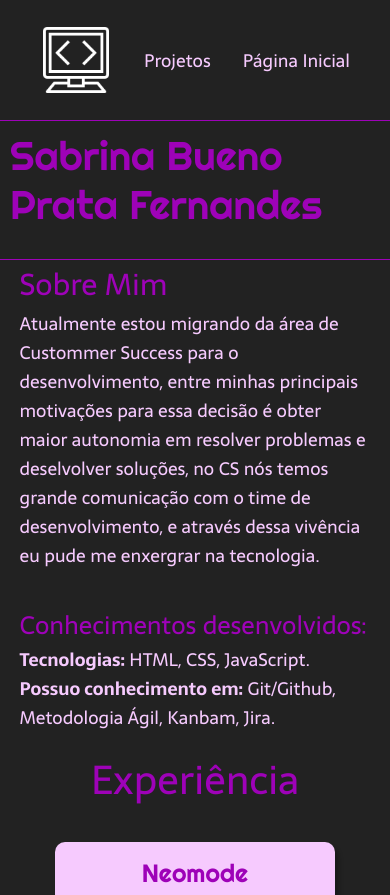
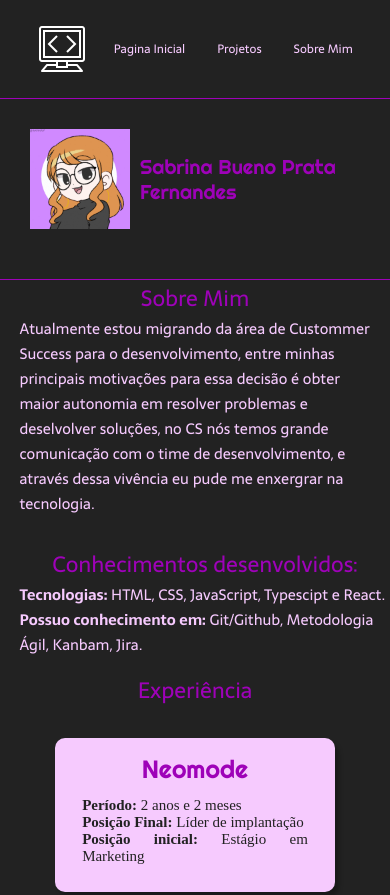
Before and after one commit to sabrinapratafernandes/Portfolio_1.0, a plain HTML site: page Sobre mim/sobremim.html in a window 390 px wide. Shown: the top 895 px of the page. Drawn offline with Linux system fonts and the light colour scheme.

Commit message:
atualizacoes

```diff
--- a/Projetos/projetos.css
+++ b/Projetos/projetos.css
@@ -159,6 +159,17 @@ body{
 
 @media (max-width: 820px){
 
+    .cabecalho-imagem {
+        width: auto;
+        height: 50px;
+    }
+
+    .cabecalho-menu-item {
+        font-family: 'Sarala', sans-serif;
+        color: #f6cafe;
+        font-size: 12px;
+    }
+
     .projetos {
         margin-top: auto;
         margin-bottom: auto;
@@ -173,9 +184,7 @@ body{
         font-size: 45px;
         color: #9e02b8;
     }
-}
 
-@media (max-width: 820px) {
     .projetos-card {
         box-shadow: 4px 5px 4px rgba(0, 0, 0, 0.25);
         background-color: #f6cafe;
@@ -188,10 +197,6 @@ body{
 
     }
 
-}
-
-@media (max-width: 820px) {
-
     .nome-projeto {
         display: flex;
         justify-content:flex-start;
@@ -203,9 +208,6 @@ body{
         color: #9e02b8;
 
     }
-}
-
-@media (max-width:820px) {
 
     .descricao {
         margin: 5%;
@@ -216,13 +218,11 @@ body{
         justify-content: center;
     }
 
-}
-
-@media (max-width:820px) {
     .projetos-btn{
         flex-direction: column;
         justify-content: center;
     }
+
     .btn {
         display: flex;
         background-color: #9e02b8;
@@ -238,9 +238,6 @@ body{
         color: #f6cafe;
         margin: 5px;
     }
-}
-
-@media (max-width: 820px){
 
     .rodape {
         padding: 32px;
--- a/Sobre mim/sobremim.css
+++ b/Sobre mim/sobremim.css
@@ -44,12 +44,25 @@ body{
     align-items: center;
 }
 
+.nome {
+    display: flex;
+    justify-content: center;
+    margin: 15px;
+    padding: 15px;
+    flex-direction: row;
+}
+
+.meu-gif {
+    width: 250px;
+    height: auto;
+}
+
 .meu-nome {
     margin: auto;
-    padding-top: 5%;
+    padding: 15px;
     font-family: 'Righteous', cursive;
     font-weight: 5;
-    font-size: 40px;
+    font-size: 35px;
     color: #9e02b8;
 }
 
@@ -58,7 +71,7 @@ body{
     border-top: 0.4px solid #9e02b8;
     display: flex;
     flex-direction: column;
-    align-items: flex-start;
+    align-items: center;
     margin: auto;
     margin-top: 20px;
     margin-bottom: 15px;
@@ -81,10 +94,10 @@ body{
     color: #f6cafe;
 }
 
-.tecnologias {
+.conhecimentos {
     display: flex;
     flex-direction: column;
-    align-items: flex-start;
+    align-items: center;
     width: 100%;
     padding-left: 5%;
     margin: auto;
@@ -92,14 +105,14 @@ body{
     margin-bottom: 15px;
 }
 
-.tecnologias-titlulo {
+.conhecimentos-titlulo {
     font-family: 'Sarala', cursive;
     font-weight: 5;
     font-size: 25px;
     color: #9e02b8;
 }
 
-.tecnologias-descricao {
+.conhecimentos-descricao {
     font-family: 'Sarala', sans-serif;
     font-weight: 400;
     font-size: 18px;
@@ -220,20 +233,65 @@ body{
 
 @media (max-width: 820px) {
 
+    .cabecalho-imagem {
+        width: auto;
+        height: 50px;
+    }
+
+    .cabecalho-menu-item {
+        font-family: 'Sarala', sans-serif;
+        color: #f6cafe;
+        font-size: 12px;
+    }
+
+    .meu-gif {
+        width: 100px;
+        height: 100px;
+    }
+
     .meu-nome {
         margin: auto;
         padding: 10px;
         font-family: 'Righteous', cursive;
         font-weight: 5;
-        font-size: 40px;
+        font-size: 20px;
         color: #9e02b8;
     }
 
     .sobre-titlulo {
         font-family: 'Sarala', cursive;
         font-weight: 5;
-        font-size: 30px;
+        font-size: 22px;
         color: #9e02b8;
+    }
+
+    .txt-sobre {
+        font-family: 'Sarala', sans-serif;
+        font-weight: 400;
+        font-size: 15px;
+        color: #f6cafe;
+    }
+
+    .conhecimentos {
+        display: flex;
+        flex-direction: column;
+        align-items: center;
+        width: 100%;
+        margin: 15px;
+    }
+
+    .conhecimentos-titlulo {
+        font-family: 'Sarala', cursive;
+        font-weight: 5;
+        font-size: 22px;
+        color: #9e02b8;
+    }
+
+    .conhecimentos-descricao {
+        font-family: 'Sarala', sans-serif;
+        font-weight: 400;
+        font-size: 15px;
+        color: #f6cafe;
     }
 
     .experiencia {
@@ -241,6 +299,13 @@ body{
         flex-direction:column;
         align-items: center;
         width: auto;
+    }
+
+    .experiencia-titulo {
+        font-family: 'Sarala', cursive;
+        font-weight: 5;
+        font-size: 22px;
+        color: #9e02b8;
     }
 
     .empresa {
@@ -255,6 +320,43 @@ body{
         padding: auto;
         flex-wrap: wrap;
     }
+
+    .formacao-titulo {
+        border-top: 0.4px solid #9e02b8;
+        font-family: 'Sarala', cursive;
+        font-weight: 5;
+        font-size: 22px;
+        color: #9e02b8;
+    }
+
+    .graduacao-titulo {
+        font-family: 'Sarala', cursive;
+        font-weight: 5;
+        font-size: 18px;
+        color: #9e02b8;
+    }
+
+    .graduacao-descricao {
+        font-family: 'Sarala', sans-serif;
+        font-weight: 400;
+        font-size: 15px;
+        color: #f6cafe;
+    }
+
+    .cursos-titulo {
+        font-family: 'Sarala', cursive;
+        font-weight: 5;
+        font-size: 18px;
+        color: #9e02b8;
+    }
+
+    .cursos-descricao {
+        font-family: 'Sarala', sans-serif;
+        font-weight: 400;
+        font-size: 15px;
+        color: #f6cafe;
+    }
+
 
     .btn-linkedin {
         display: flex;
--- a/Sobre mim/sobremim.html
+++ b/Sobre mim/sobremim.html
@@ -13,16 +13,17 @@
     <header class="cabecalho">
         <img class="cabecalho-imagem" src="../images/icon-white.png" alt="imagem de um monitor.">
         <nav class="cabecalho-menu">
+            <a class="cabecalho-menu-item" href="../index.html">Pagina Inicial</a>
             <a class="cabecalho-menu-item" href="../Projetos/projetos.html">Projetos</a>
-        </nav>
-        <nav class="cabecalho-menu">
-            <a class="cabecalho-menu-item" href="../index.html">Página Inicial</a>
+            <a class="cabecalho-menu-item" href="">Sobre Mim</a>
+
         </nav>
 
     </header>
 
     <main class="conteudo">
         <section class="nome">
+            <img class="meu-gif" src="../images/gifsasa.gif">
             <h1 class="meu-nome">Sabrina Bueno Prata Fernandes</h1>
         </section>
 
@@ -33,10 +34,10 @@
             </p>
         </section>
 
-        <section class="tecnologias">
-            <h2 class="tecnologias-titlulo">Conhecimentos desenvolvidos:</h2>
-            <p class="tecnologias-descricao">
-                <strong>Tecnologias:</strong> HTML, CSS, JavaScript. <br>
+        <section class="conhecimentos">
+            <h2 class="conhecimentos-titlulo">Conhecimentos desenvolvidos:</h2>
+            <p class="conhecimentos-descricao">
+                <strong>Tecnologias:</strong> HTML, CSS, JavaScript, Typescipt e React. <br>
                 <strong>Possuo conhecimento em:</strong> Git/Github, Metodologia Ágil, Kanbam, Jira.
             </p>
         </section>
--- a/style.css
+++ b/style.css
@@ -1,13 +1,13 @@
 @import url(https://fonts.googleapis.com/css2?family=Righteous&family=Sarala:wght@400;700&display=swap);
 
-*{
+* {
     margin: 0;
     padding: 0;
     box-sizing: border-box;
     text-decoration: none;
 }
 
-body{
+body {
     font-size: 100%;
     background-color: #222;
 }
@@ -21,6 +21,7 @@ body{
 }
 
 .cabecalho-imagem {
+    width: auto;
     height: 72px;
 }
 
@@ -32,8 +33,8 @@ body{
 .cabecalho-menu-item {
     font-family: 'Sarala', sans-serif;
     color: #f6cafe;
-    font-weight:400;
-    font-size:18px;
+    font-weight: 400;
+    font-size: 18px;
 }
 
 .conteudo {
@@ -121,7 +122,7 @@ body{
 .conteudo-secundario-titulo {
     border-top: 0.4px solid #9e02b8;
     padding-top: 48px;
-    font-family:'Righteous', cursive;
+    font-family: 'Righteous', cursive;
     font-weight: 400;
     font-size: 24px;
     color: #f6cafe;
@@ -142,6 +143,7 @@ body{
     flex-direction: row;
     justify-content: space-around;
 }
+
 
 .media-links {
     display: flex;
@@ -169,6 +171,17 @@ body{
 }
 
 @media (max-width: 820px) {
+
+    .cabecalho-imagem {
+        width: auto;
+        height: 50px;
+    }
+
+    .cabecalho-menu-item {
+        font-family: 'Sarala', sans-serif;
+        color: #f6cafe;
+        font-size: 12px;
+    }
 
     .conteudo {
         margin-bottom: 30px;
@@ -217,7 +230,7 @@ body{
         margin: auto;
         background-color: #f6cafe;
         width: fit-content;
-      padding: 5px 10px ;
+        padding: 5px 10px;
         height: auto;
         border: none;
         box-shadow: 4px 5px 4px rgba(0, 0, 0, 0.25);
@@ -233,12 +246,10 @@ body{
     .img {
         width: 200px;
     }
+
     .conteudo-principal-imagem {
         margin: auto;
     }
-}
-
-@media (max-width: 820px) {
 
     .conteudo-secundario {
         display: flex;
@@ -255,7 +266,7 @@ body{
     .conteudo-secundario-titulo {
         border-top: 0.4px solid #9e02b8;
         padding-top: 24px;
-        font-family:'Righteous', cursive;
+        font-family: 'Righteous', cursive;
         font-weight: 400;
         font-size: 24px;
         color: #f6cafe;
@@ -273,9 +284,6 @@ body{
         justify-content: center;
 
     }
-}
-
-@media (max-width: 820px){
 
     .rodape {
         padding: 32px;
@@ -293,25 +301,25 @@ body{
 
     }
 
-    .icons-rodape{
+    .icons-rodape {
         display: flex;
         align-items: center;
         margin: auto;
     }
 
-    .github-icon{
+    .github-icon {
         width: 80px;
         height: 80px;
 
     }
 
-    .linkedin-icon{
+    .linkedin-icon {
         width: 80px;
         height: 80x;
 
     }
 
-    .wpp-icon{
+    .wpp-icon {
         width: 80px;
         height: 80x;
 
@@ -335,7 +343,7 @@ body{
     }
 
     .contacts {
-        margin:auto;
+        margin: auto;
         padding: 32px;
         display: flex;
         flex-direction: column;
```
Also changed, not shown: Projetos/projetos.html (+39 -3 lines), index.html (+1 -2 lines), images/devchallenges-icon.png (added), images/gifsasa.gif (added), images/interior-sonsultant-icon.png (added), images/team-page-icon.png (added). Lines whose indentation alone changed are shown as unchanged.
